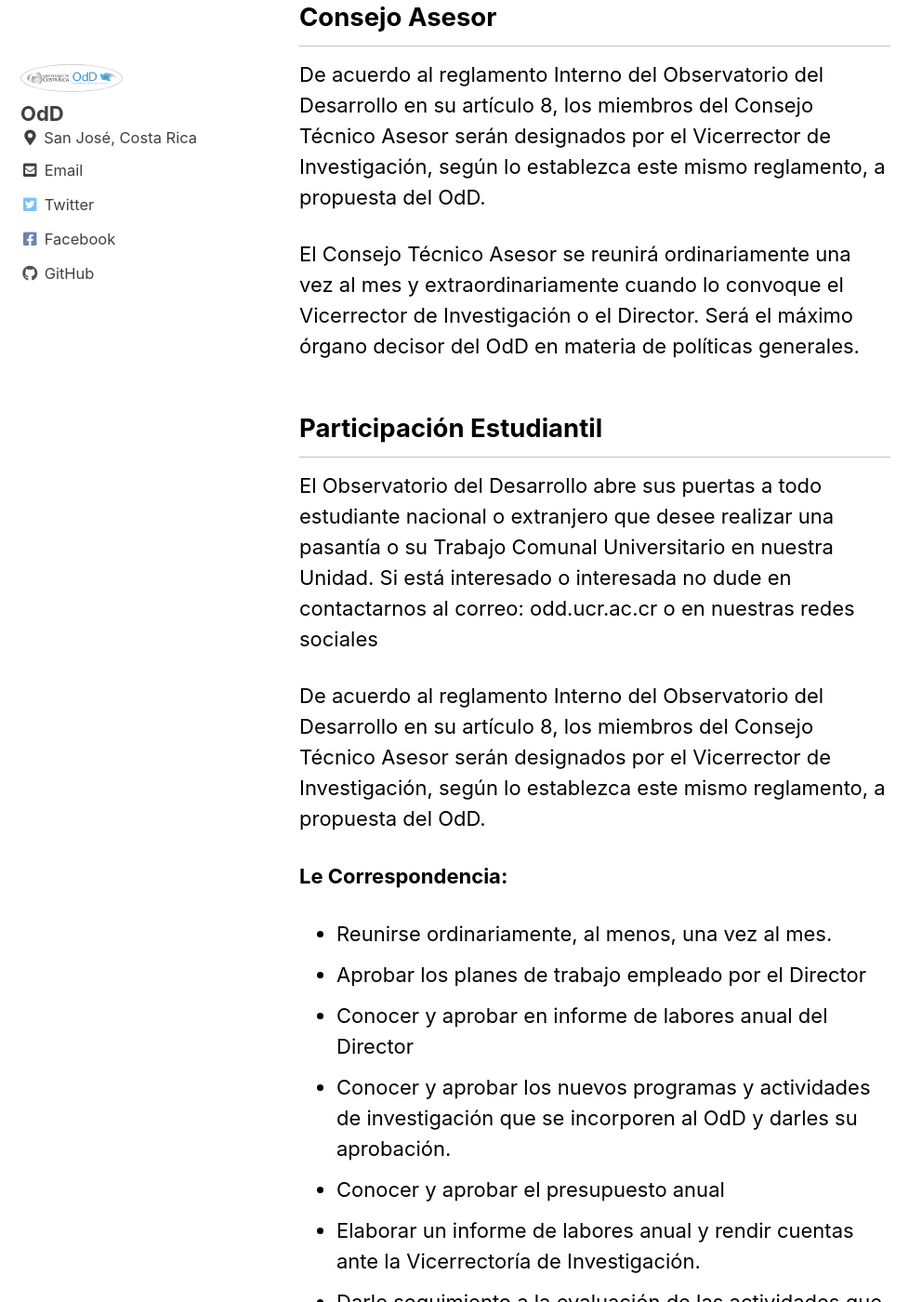
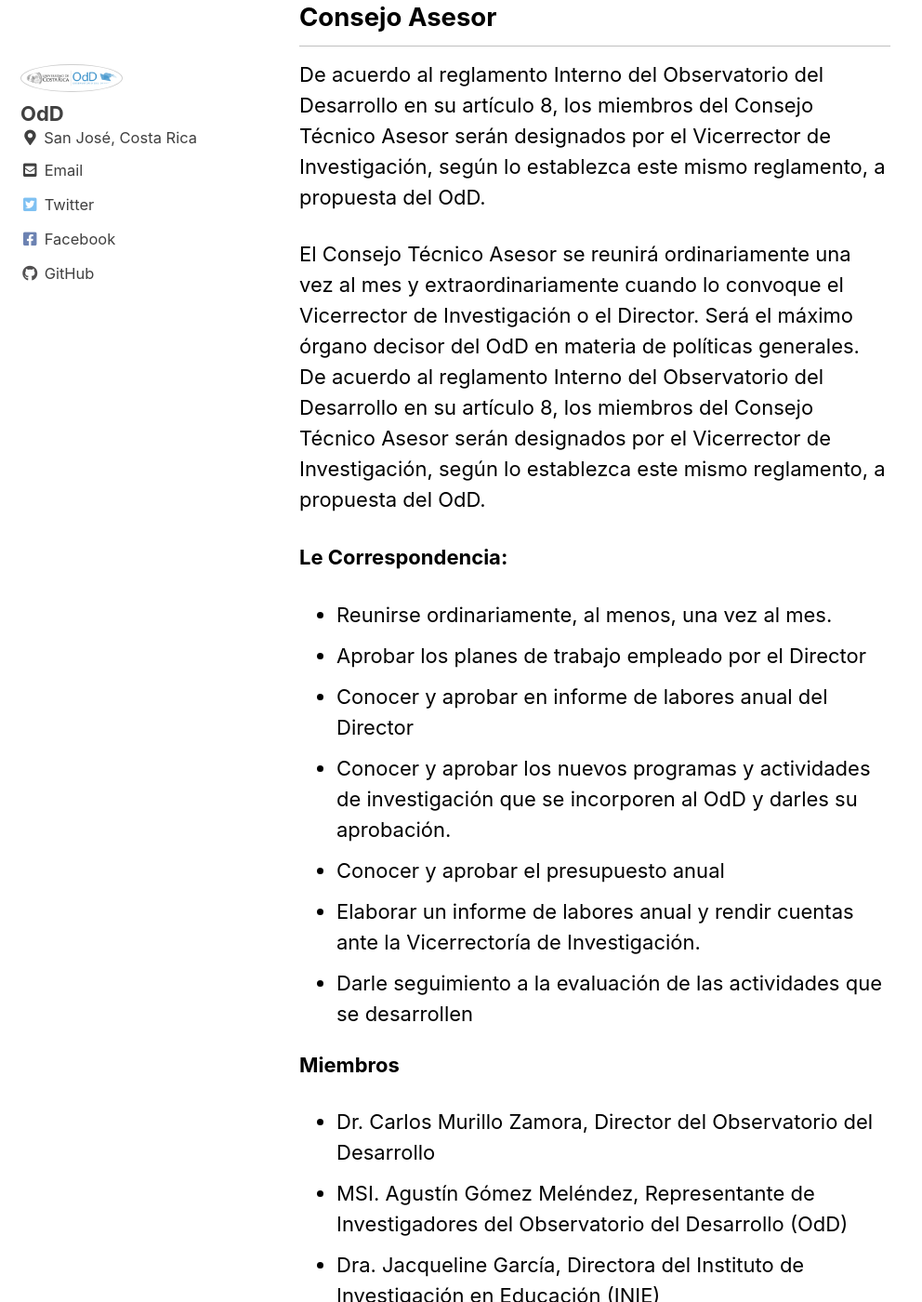
Before and after one commit to TCUWEBOdD/web_odd, a Jekyll site: the page built from _pages/Acerca.md, in a window 1280 px wide and 1400 px high, scrolled down 3965 px. Shown: the whole window at 93% size, without its empty margins (0-992 px from the left). Built offline with Jekyll 4.4.1, drawn with Linux system fonts in a browser that asks for light colours; cached includes are drawn as plain includes; some of the changed text lies outside the part shown.

Commit message:
Update Acerca.md

```diff
--- a/_pages/Acerca.md
+++ b/_pages/Acerca.md
@@ -62,10 +62,6 @@ Transferir los conocimientos y tecnologías generados para que otras institucion
 De acuerdo al reglamento Interno del Observatorio del Desarrollo en su artículo 8, los miembros del Consejo Técnico Asesor serán designados por el Vicerrector de Investigación, según lo establezca este mismo reglamento, a propuesta del OdD.
 
 El Consejo Técnico Asesor se reunirá ordinariamente una vez al mes y extraordinariamente cuando lo convoque el Vicerrector de Investigación o el Director. Será el máximo órgano decisor del OdD en materia de políticas generales.
-
-## Participación Estudiantil
-El Observatorio del Desarrollo abre sus puertas a todo estudiante nacional o extranjero que desee realizar una pasantía o su Trabajo Comunal Universitario en nuestra Unidad. Si está interesado o interesada no dude en contactarnos al correo: odd.ucr.ac.cr o en nuestras redes sociales
-
 De acuerdo al reglamento Interno del Observatorio del Desarrollo en su artículo 8, los miembros del Consejo Técnico Asesor serán designados por el Vicerrector de Investigación, según lo establezca este mismo reglamento, a propuesta del OdD.
 
 **Le Correspondencia:**
```
Also changed, not shown: other parts of _pages/Acerca.md (+5 -0 lines).
